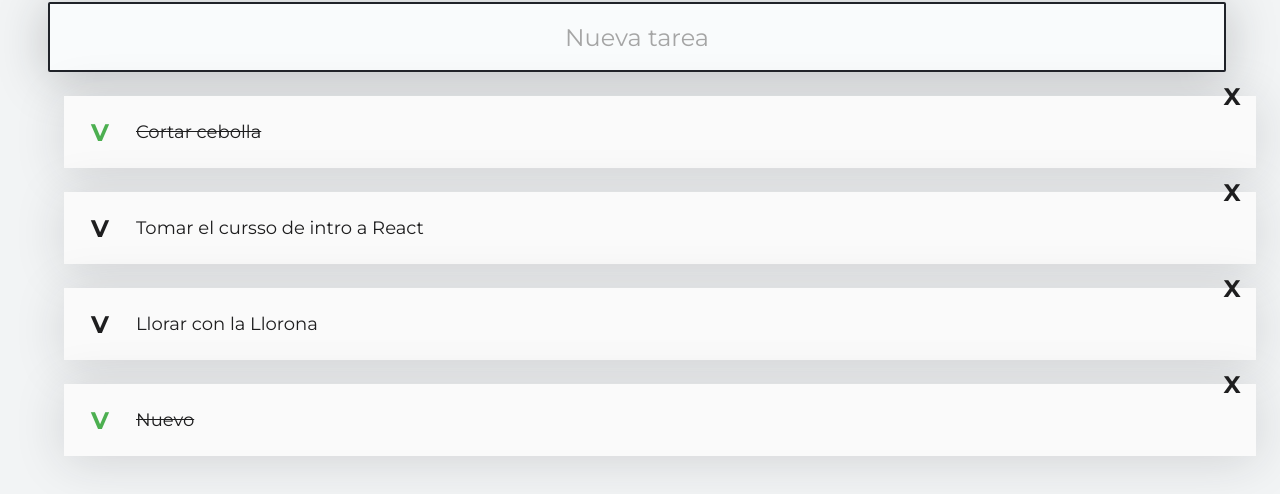
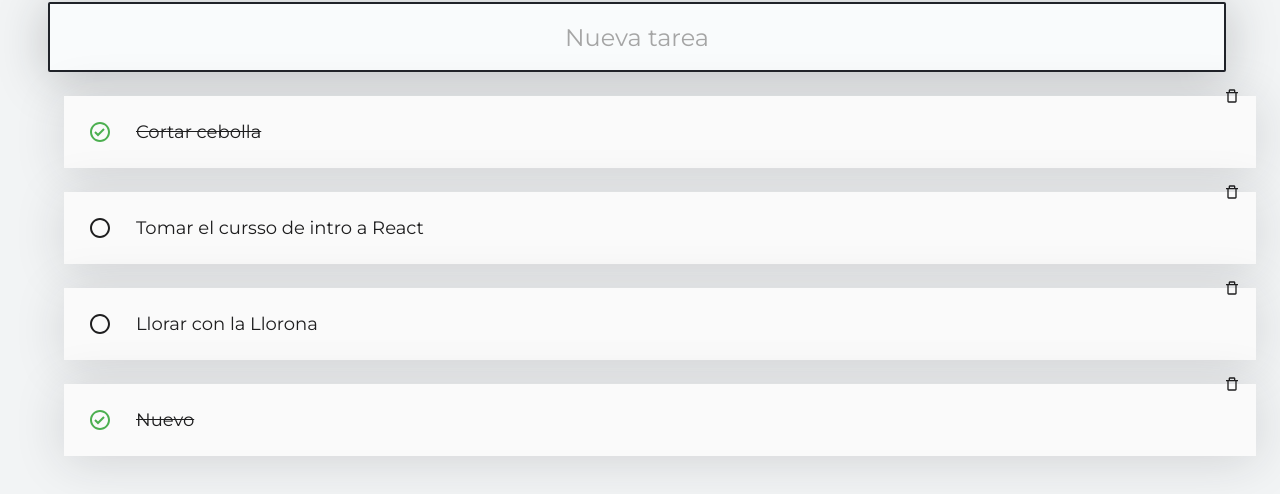
Before and after one commit to KrisOP/curso-react-holamundo, a React (Vite) app: page / in a window 1280 px wide. Shown: the part 123-617 px from the top of the page. Built offline with nearby package versions, Linux system fonts and the light colour scheme.

Commit message:
instalando y usando react icons

```diff
--- a/package.json
+++ b/package.json
@@ -13,6 +13,7 @@
     "bootstrap": "^5.3.3",
     "react": "^18.3.1",
     "react-dom": "^18.3.1",
+    "react-icons": "^5.3.0",
     "styled-components": "^6.1.12"
   },
   "devDependencies": {
--- a/src/components/TodoItem/index.tsx
+++ b/src/components/TodoItem/index.tsx
@@ -1,4 +1,6 @@
 import "./todoitem.css";
+import { BiCircle, BiCheckCircle, BiTrashAlt   } from "react-icons/bi";
+
 interface TodoItem {
   text: string;
   completed: boolean;
@@ -10,18 +12,20 @@ function TodoItem(props: TodoItem) {
   const { text, completed, onComplete, onDelete } = props;
   return (
     <li className="TodoItem">
+
       <span
         className={`Icon Icon-check ${completed && "Icon-check--active"}`}
         onClick={onComplete}
       >
-        V
+       {completed ? <BiCheckCircle /> : <BiCircle />}
+
       </span>
       <p className={`TodoItem-p ${completed && "TodoItem-p--complete"}`}>
         {text}
       </p>
       <span className="Icon Icon-delete"
       onClick={onDelete}
-      >X</span>
+      ><BiTrashAlt /></span>
     </li>
   );
 }
--- a/src/components/TodoItem/todoitem.css
+++ b/src/components/TodoItem/todoitem.css
@@ -38,6 +38,7 @@
   position: absolute;
   top: -24px;
   right: 0;
+  font-size: 16px
 }
 .Icon-delete:hover {
   color: red;
```
Also changed, not shown: src/components/TodoCounter/index.tsx (line endings or trailing spaces), 1 other file (tests, documents, lock files or other folders).
